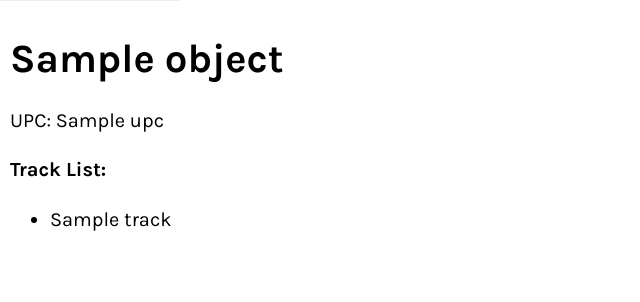
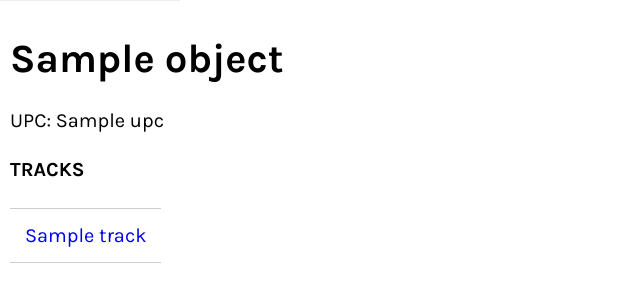
Before and after one commit to waylostreamers/catalog, a Django app: template content/templates/album.html in a window 1280 px wide. Shown: the part 42-344 px from the top of the page, without its empty margins (0-640 px from the left). Run offline with Django 3.2, Linux system fonts and the light colour scheme; the template is opened without the code that fills it: most values are stand-ins (such as "Sample title", 1, 10 or a date in 2020).

Commit message:
tracklinks in album page

```diff
--- a/content/templates/album.html
+++ b/content/templates/album.html
@@ -2,10 +2,24 @@
 {% block content %}
 <h1>{{ object.title }}</h1>
 <p>UPC: {{ object.upc }}</p>
+<!--
 <h4>Track List:</h4>
 <ul>
   {% for track in object.tracks.all %}
   <li>{{ track.title }}</li>
   {% endfor %}
 </ul>
+-->
+<h4>TRACKS</h4>
+<table class="table-list">
+  <tbody>
+  {% for track in object.tracks.all %}
+
+      <tr class="table-row clickable" onclick="document.location = '{% url 'track-detail' track.id %}'">
+        <td><a class="basic-link" href="{% url 'track-detail' track.id %}">{{ track.title }}</a></td>
+        <!--<td>{{ obj.contributor.artist.name }}</td>-->
+    </tr>
+  {% endfor %}
+  </tbody>
+</table>
 {% endblock content %}
--- a/content/templates/track.html
+++ b/content/templates/track.html
@@ -8,5 +8,6 @@
   <li>{{ contributor.role }}</li>
   <li>{{ contributor.artist.name }}</li>
   {% endfor %}
+  </tr>
 </ul>
 {% endblock content %}
```
